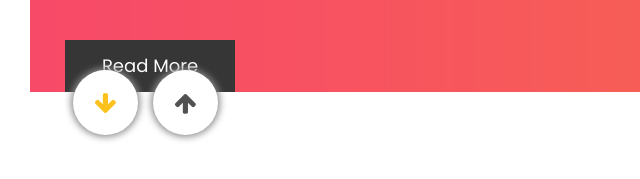
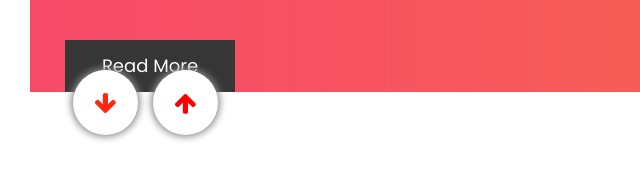
Before and after one commit to shivamdhakar/qualitywise.github.io, a plain HTML site: page index.html in a window 1280 px wide. Shown: the part 504-683 px from the top of the page, 0-640 px from the left. Drawn offline with nearby package versions, Linux system fonts and the light colour scheme; files whose address does not match are found by name.

Commit message:
Add files via upload

```diff
--- a/style.css
+++ b/style.css
@@ -349,13 +349,14 @@ button {
     position: absolute;
     left: 28px;
     top: 95%;
-    color: #fbc11d;
+    color: #fe270f;
 }
 
 #my_slider a.carousel-control-prev {
     position: absolute;
     left: 108px;
     top: 95%;
+    color: red;
 }
 
 #my_slider .carousel-control-prev,
```
